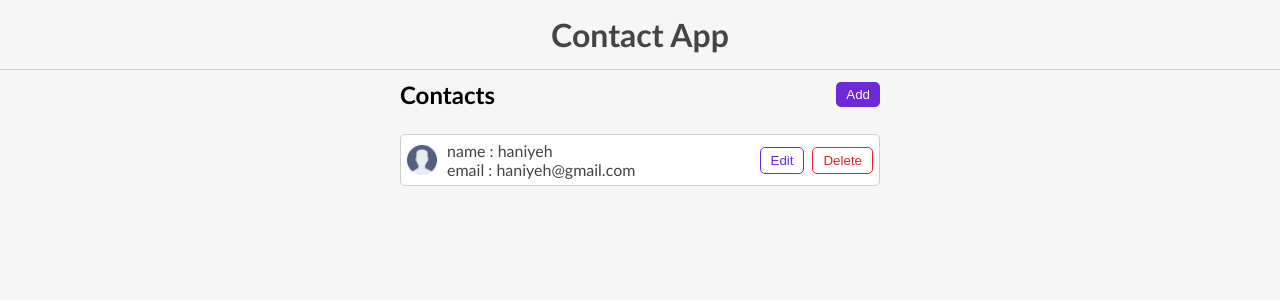
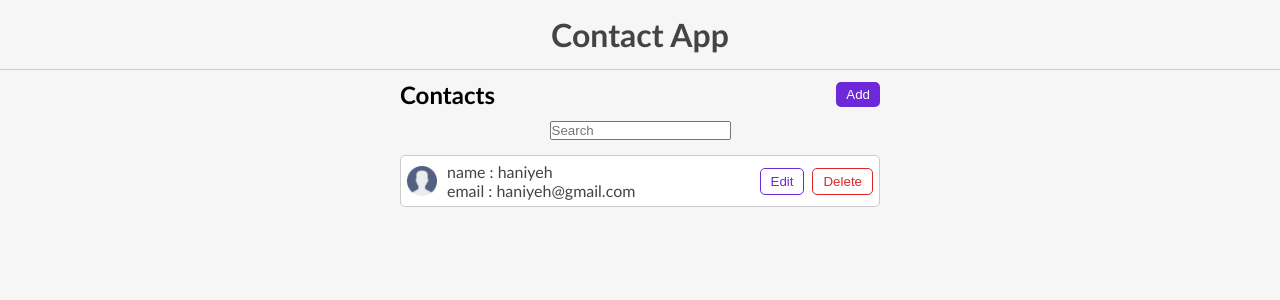
Before and after one commit to HaniyehPeyvandi/ContactList, a React (Create React App) app: page / in a window 1280 px wide. Shown: the top 300 px of the page. Built offline with nearby package versions, Linux system fonts and the light colour scheme; data requests are answered from the project's data file.

Commit message:
add code for searching contacts

```diff
--- a/src/components/ContactList/ContactList.js
+++ b/src/components/ContactList/ContactList.js
@@ -6,13 +6,18 @@ import { getContacts } from "../../services/getContactsService";
 import { deleteContact } from "../../services/deleteContactService";
 
 const ContactList = (props) => {
-  const [contacts, setContacts] = useState(null);
+  const [contacts, setContacts] = useState([]);
+  const [allContacts, setAllContacts] = useState([]);
+  const [searchItem, setSearchItem] = useState("");
+  const [loading, setIsLoading] = useState(true);
 
   useEffect(() => {
     const fetchContacts = async () => {
       try {
         const { data } = await getContacts();
         setContacts(data);
+        setAllContacts(data);
+        setIsLoading(false);
       } catch (error) {}
     };
 
@@ -24,7 +29,42 @@ const ContactList = (props) => {
       await deleteContact(id);
       const filteredContacts = contacts.filter((c) => c.id !== id);
       setContacts(filteredContacts);
+      setAllContacts(filteredContacts);
     } catch (error) {}
+  };
+
+  const searchHandler = (e) => {
+    setSearchItem(e.target.value);
+    let search = e.target.value;
+    if (!search || search === "") {
+      setContacts(allContacts);
+    } else {
+      const filtered = allContacts.filter((c) => {
+        return Object.values(c)
+          .join(" ")
+          .toLowerCase()
+          .includes(search.toLowerCase());
+      });
+      setContacts(filtered);
+    }
+  };
+
+  const renderContactList = () => {
+    if (loading) {
+      return <p className={styles.message}>Loading...</p>;
+    } else if (allContacts.length === 0) {
+      return <p className={styles.message}>Add some contacts !</p>;
+    } else if (contacts.length === 0) {
+      return <p className={styles.message}>No item matches !</p>;
+    } else {
+      return contacts.map((contact) => (
+        <Contact
+          onDelete={deleteContactHandler}
+          contact={contact}
+          key={contact.id}
+        />
+      ));
+    }
   };
 
   return (
@@ -36,17 +76,16 @@ const ContactList = (props) => {
             <button>Add</button>
           </Link>
         </div>
-        {contacts ? (
-          contacts.map((contact) => (
-            <Contact
-              onDelete={deleteContactHandler}
-              contact={contact}
-              key={contact.id}
-            />
-          ))
-        ) : (
-          <p>Loading...</p>
-        )}
+        <div>
+          <input
+            type="text"
+            placeholder="Search"
+            value={searchItem}
+            onChange={searchHandler}
+            className={styles.searchBox}
+          />
+        </div>
+        {renderContactList()}
       </div>
     </section>
   );
```
